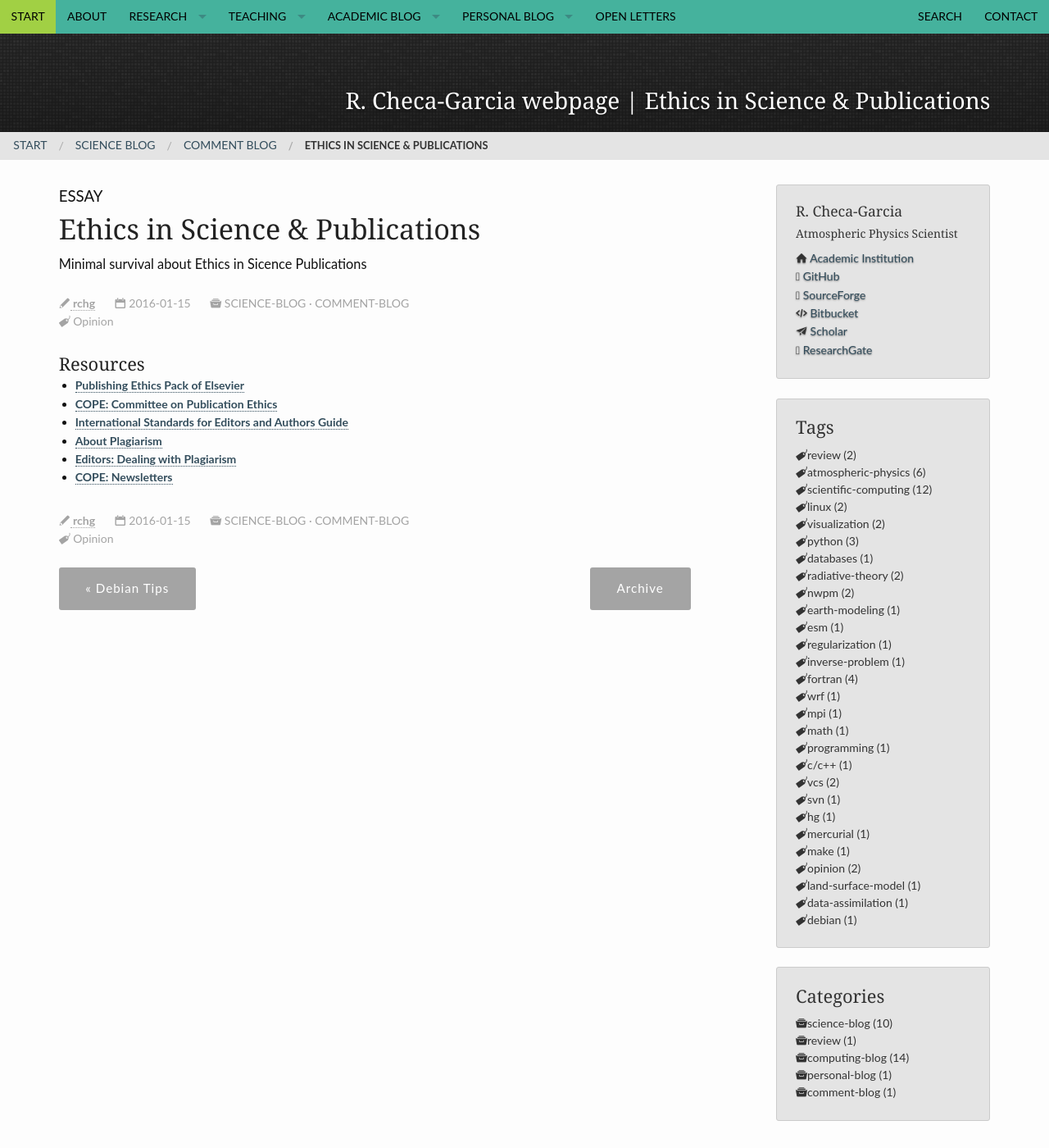
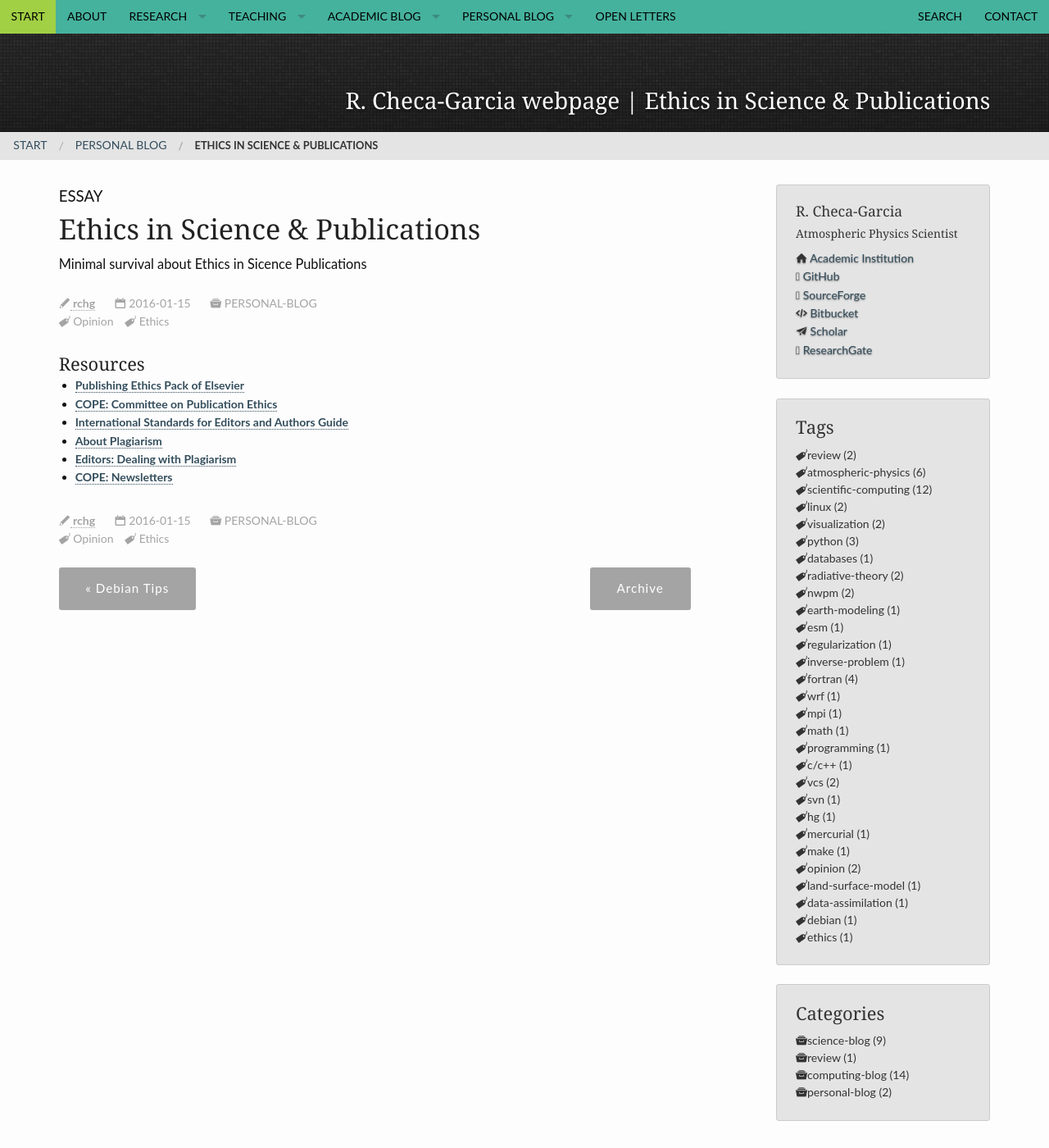
Before and after one commit to RCHG/rchg.github.io, a Jekyll site: the page built from _posts/2016-01-15-Ethics-in-Science-Publications.md, in a window 1280 px wide and 1400 px high. Shown: the whole window at 82% size. Built offline with Jekyll 4.4.1, drawn with Linux system fonts in a browser that asks for light colours.

Commit message:
Update 2016-01-15-Ethics-in-Science-Publications.md

```diff
--- a/_posts/2016-01-15-Ethics-in-Science-Publications.md
+++ b/_posts/2016-01-15-Ethics-in-Science-Publications.md
@@ -6,10 +6,9 @@ title:  "Ethics in Science & Publications"
 teaser: "Minimal survival about Ethics in Sicence Publications"
 breadcrumb: true
 tags:
-    - [Opinion]
+    - [Opinion, Ethics]
 categories:
-    - science-blog
-    - comment-blog
+    - personal-blog
 header:
     title: "R. Checa-Garcia webpage |  Ethics in Science & Publications"
     pattern: pattern_jquery-dark-grey-tile.png
```
